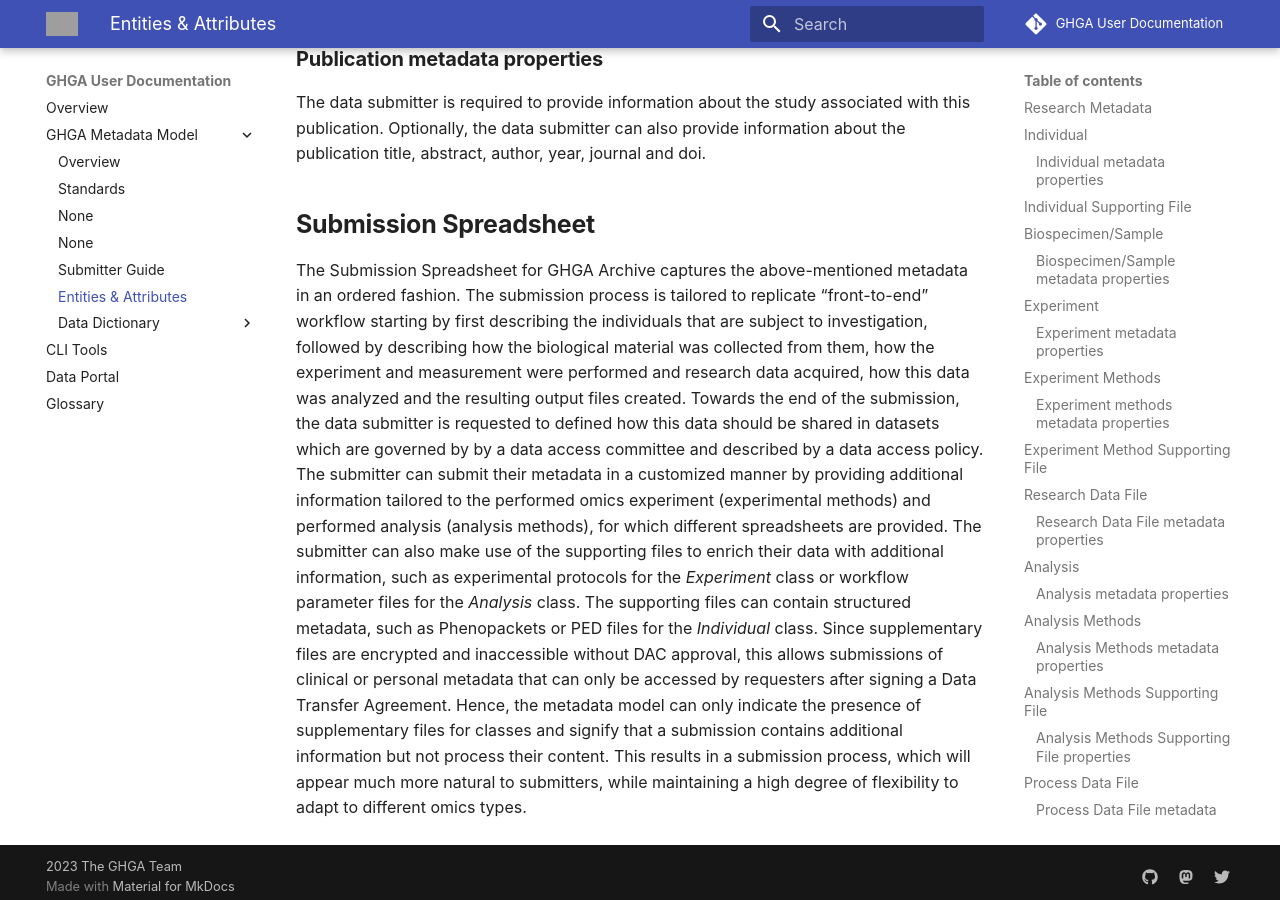
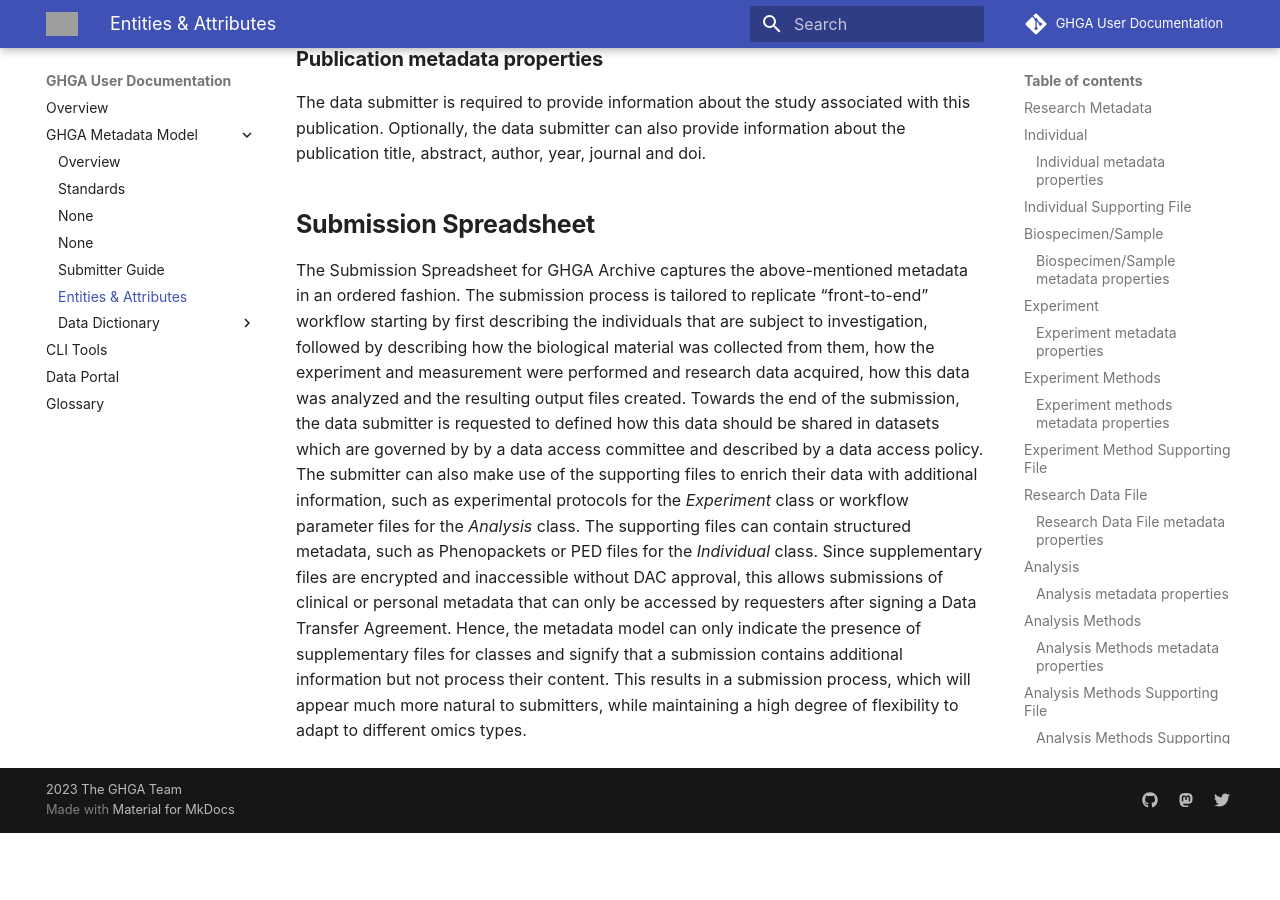
Before and after one commit to ghga-de/docs.ghga.de, an MkDocs documentation site: the page built from user_docs/metadata/entities.md, in a window 1280 px wide and 900 px high, scrolled down 6301 px. Built offline with MkDocs 1.6.1 and Material for MkDocs 9.7.7, drawn with Linux system fonts in a browser that asks for light colours; comment, search, counter and statistics services are not loaded; after the commit the page ends 7134 px from its top, so only the background shows below that; grey boxes are pictures that could not be loaded.

Commit message:
Update user_docs/metadata/entities.md
Co-authored-by: Karoline Mauer <105430060+mauerk@users.noreply.github.com>

```diff
--- a/user_docs/metadata/entities.md
+++ b/user_docs/metadata/entities.md
@@ -143,6 +143,5 @@ The data submitter is required to provide information about the study associated
 ## **Submission Spreadsheet**
 
 The Submission Spreadsheet for GHGA Archive captures the above-mentioned metadata in an ordered fashion. The submission process is tailored to replicate “front-to-end” workflow starting by first describing the individuals that are subject to investigation, followed by describing how the biological material was collected from them, how the experiment and measurement were performed and research data acquired, how this data was analyzed and the resulting output files created. Towards the end of the submission, the data submitter is requested to defined how this data should be shared in datasets which are governed by by a data access committee and described by a data access policy.
-The submitter can submit their metadata in a customized manner by providing additional information tailored to the performed omics experiment (experimental methods) and performed analysis (analysis methods), for which different spreadsheets are provided.
 The submitter can also make use of the supporting files to enrich their data with additional information, such as experimental protocols for the *Experiment* class or workflow parameter files for the *Analysis* class. The supporting files can contain structured metadata, such as Phenopackets or PED files for the *Individual* class. Since supplementary files are encrypted and inaccessible without DAC approval, this allows submissions of clinical or personal metadata that can only be accessed by requesters after signing a Data Transfer Agreement. Hence, the metadata model can only indicate the presence of supplementary files for classes and signify that a submission contains additional information but not process their content.
 This results in a submission process, which will appear much more natural to submitters, while maintaining a high degree of flexibility to adapt to different omics types.
```
